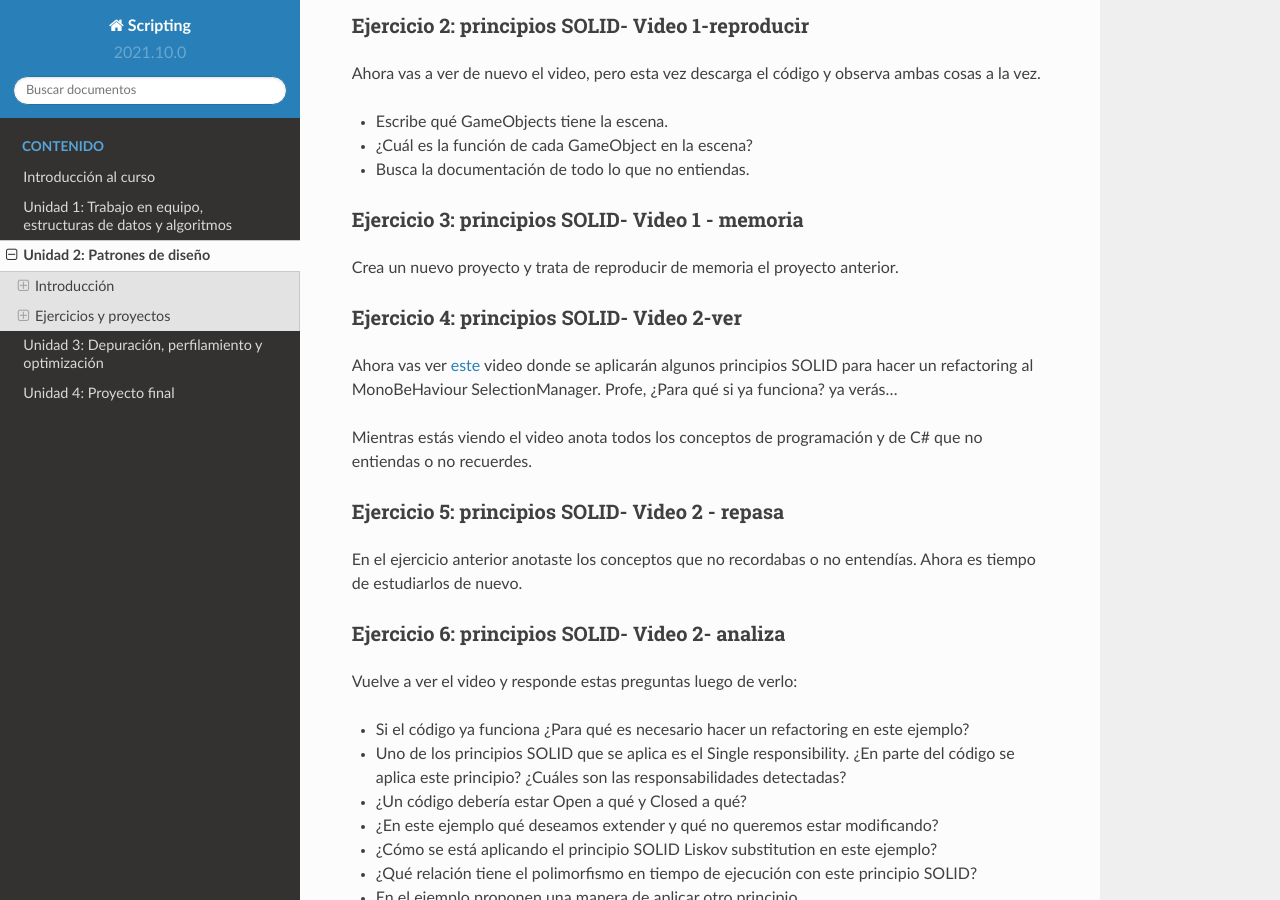
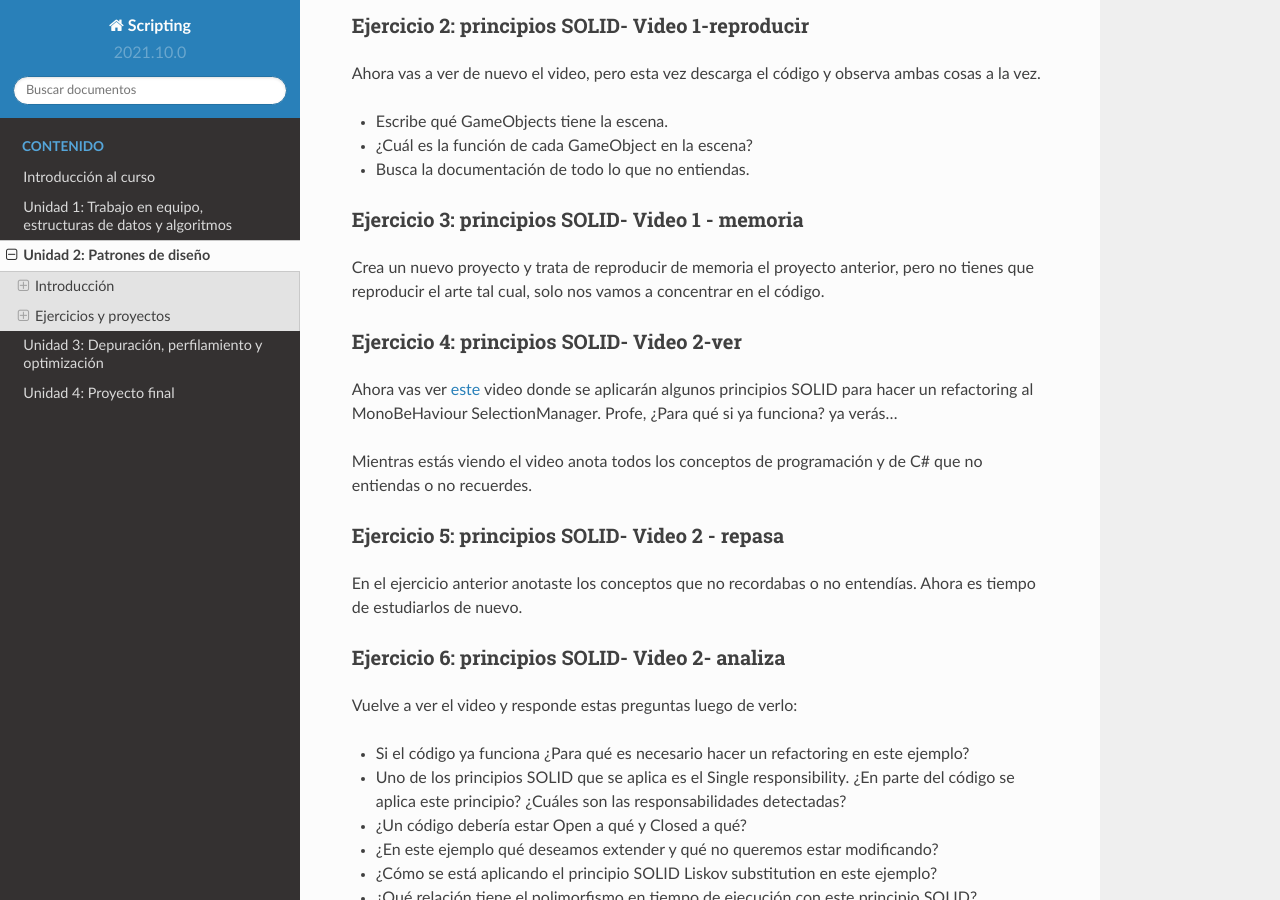
Before and after one commit to juanferfranco/scripting, a Sphinx documentation site: the page built from docs/_unidad2/unidad2.rst, in a window 1280 px wide and 900 px high, scrolled down 1036 px. Built offline with Sphinx 7.4.7 and the Read the Docs theme 2.0.0, drawn with Linux system fonts in a browser that asks for light colours.

Commit message:
update ex3, unit2

```diff
--- a/docs/_unidad2/unidad2.rst
+++ b/docs/_unidad2/unidad2.rst
@@ -65,7 +65,8 @@ Ejercicio 3: principios SOLID- Video 1 - memoria
 ^^^^^^^^^^^^^^^^^^^^^^^^^^^^^^^^^^^^^^^^^^^^^^^^^^^^
 
 Crea un nuevo proyecto y trata de reproducir de memoria el proyecto
-anterior.
+anterior, pero no tienes que reproducir el arte tal cual, solo nos vamos a
+concentrar en el código.
 
 Ejercicio 4: principios SOLID- Video 2-ver
 ^^^^^^^^^^^^^^^^^^^^^^^^^^^^^^^^^^^^^^^^^^^
```
